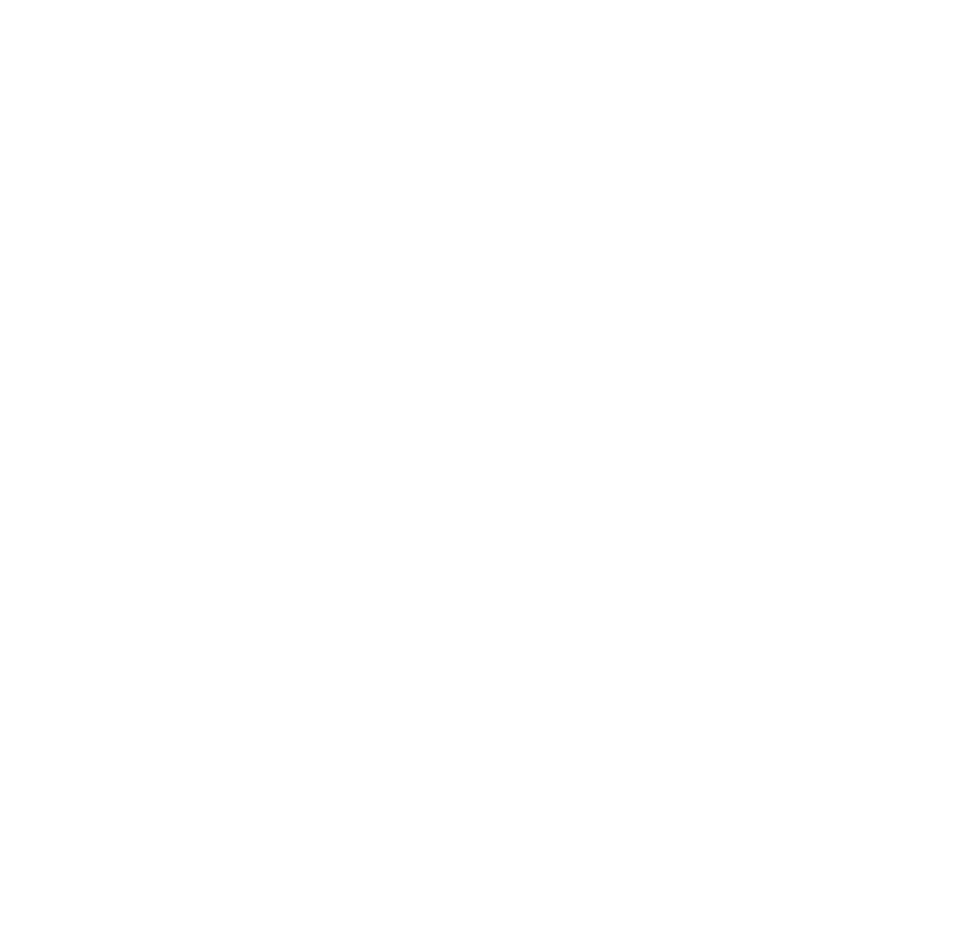
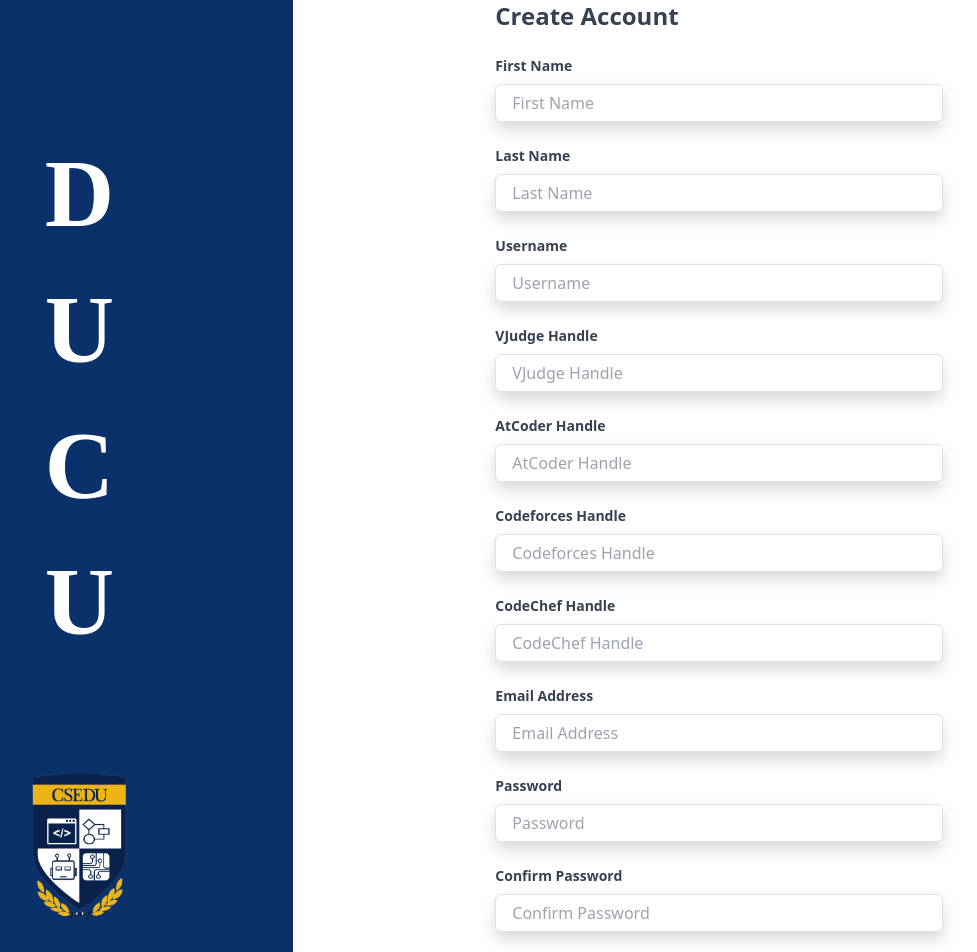
Before and after one commit to Kaizer-13/DU-CP-Frontend, a React (Vite) app in the folder DUCP-FrontEnd/: page /signup in a window 1280 px wide. Before the commit this address had no page. Shown: the top 952 px of the page, without its empty margins (134-1111 px from the left). Before the commit the page ends 800 px from the top, so only its background shows below. Built offline with nearby package versions, Linux system fonts and the light colour scheme; the HTML template or start-up script is replaced by a standard one.

Commit message:
added signup page

```diff
--- a/DUCP-FrontEnd/package.json
+++ b/DUCP-FrontEnd/package.json
@@ -27,6 +27,6 @@
     "eslint-plugin-react-refresh": "^0.4.6",
     "postcss": "^8.4.38",
     "tailwindcss": "^3.4.3",
-    "vite": "^5.2.0"
+    "vite": "^5.3.1"
   }
 }
--- a/DUCP-FrontEnd/src/App.jsx
+++ b/DUCP-FrontEnd/src/App.jsx
@@ -15,6 +15,8 @@
 import Dashboard from './Pages/Dashboard';
 import Leaderboard from './Pages/Leaderboard';
 import Contests from './Pages/Contests';
+import SignUp from './Pages/SignUp';
+// import Profile from './Pages/Profile';
 
 function App() {
   return (
@@ -47,6 +49,17 @@
         />
 
 
+        <Route
+        path="/signup"
+         element={<SignUp />}
+         />
+
+         {/* <Route
+          path="/profile"
+          element={<Profile />}
+          /> */}
+
+
       </Routes>
     </Router>
   </>
--- /dev/null
+++ b/DUCP-FrontEnd/src/Pages/SignUp.jsx
@@ -0,0 +1,116 @@
+import React from 'react';
+import { useNavigate } from 'react-router-dom';
+import logo from '../Resources/csedu.png';
+
+function SignUp() {
+  const navigate = useNavigate();
+
+  function handleSignUp() {
+    // Here you would typically handle the sign-up process
+    // If sign-up is successful, navigate to the appropriate page
+    navigate('/dashboard');
+  }
+
+  return (
+    <div className="min-h-screen flex">
+      {/* Dark blue section covering one-third of the screen */}
+      <div className="w-1/3 bg-dark-blue flex flex-col items-center justify-center text-white">
+        <div className="flex flex-col items-center mt-0 font-sedan">
+          {'DUCU'.split('').map((char, index) => (
+            <span key={index} className="text-8xl font-bold mb-10">{char}</span>
+          ))}
+          <img src={logo} alt="DUCU Logo" className="mt-20" style={{ width: '100px', height: '150px' }} />
+        </div>
+      </div>
+
+      {/* White section covering two-thirds of the screen */}
+      <div className="w-2/3 bg-white flex justify-center items-center">
+        <form className="w-full max-w-md">
+          <h2 className="text-2xl font-bold text-gray-700 mb-4">Create Account</h2>
+
+          <div className="mb-6">
+            <label className="block text-gray-700 text-sm font-bold mb-2" htmlFor="firstName">
+              First Name
+            </label>
+            <input className="shadow appearance-none border rounded w-full py-2 px-3 text-gray-700 leading-tight focus:outline-none focus:shadow-outline" id="firstName" type="text" placeholder="First Name" />
+          </div>
+
+          <div className="mb-6">
+            <label className="block text-gray-700 text-sm font-bold mb-2" htmlFor="lastName">
+              Last Name
+            </label>
+            <input className="shadow appearance-none border rounded w-full py-2 px-3 text-gray-700 leading-tight focus:outline-none focus:shadow-outline" id="lastName" type="text" placeholder="Last Name" />
+          </div>
+
+          <div className="mb-6">
+            <label className="block text-gray-700 text-sm font-bold mb-2" htmlFor="username">
+              Username
+            </label>
+            <input className="shadow appearance-none border rounded w-full py-2 px-3 text-gray-700 leading-tight focus:outline-none focus:shadow-outline" id="username" type="text" placeholder="Username" />
+          </div>
+
+          <div className="mb-6">
+            <label className="block text-gray-700 text-sm font-bold mb-2" htmlFor="vjudgeHandle">
+              VJudge Handle
+            </label>
+            <input className="shadow appearance-none border rounded w-full py-2 px-3 text-gray-700 leading-tight focus:outline-none focus:shadow-outline" id="vjudgeHandle" type="text" placeholder="VJudge Handle" />
+          </div>
+
+          <div className="mb-6">
+            <label className="block text-gray-700 text-sm font-bold mb-2" htmlFor="atcoderHandle">
+              AtCoder Handle
+            </label>
+            <input className="shadow appearance-none border rounded w-full py-2 px-3 text-gray-700 leading-tight focus:outline-none focus:shadow-outline" id="atcoderHandle" type="text" placeholder="AtCoder Handle" />
+          </div>
+
+          <div className="mb-6">
+            <label className="block text-gray-700 text-sm font-bold mb-2" htmlFor="codeforcesHandle">
+              Codeforces Handle
+            </label>
+            <input className="shadow appearance-none border rounded w-full py-2 px-3 text-gray-700 leading-tight focus:outline-none focus:shadow-outline" id="codeforcesHandle" type="text" placeholder="Codeforces Handle" />
+          </div>
+
+          <div className="mb-6">
+            <label className="block text-gray-700 text-sm font-bold mb-2" htmlFor="codechefHandle">
+              CodeChef Handle
+            </label>
+            <input className="shadow appearance-none border rounded w-full py-2 px-3 text-gray-700 leading-tight focus:outline-none focus:shadow-outline" id="codechefHandle" type="text" placeholder="CodeChef Handle" />
+          </div>
+
+          <div className="mb-6">
+            <label className="block text-gray-700 text-sm font-bold mb-2" htmlFor="email">
+              Email Address
+            </label>
+            <input className="shadow appearance-none border rounded w-full py-2 px-3 text-gray-700 leading-tight focus:outline-none focus:shadow-outline" id="email" type="email" placeholder="Email Address" />
+          </div>
+
+          <div className="mb-6">
+            <label className="block text-gray-700 text-sm font-bold mb-2" htmlFor="password">
+              Password
+            </label>
+            <input className="shadow appearance-none border rounded w-full py-2 px-3 text-gray-700 leading-tight focus:outline-none focus:shadow-outline" id="password" type="password" placeholder="Password" />
+          </div>
+
+          <div className="mb-6">
+            <label className="block text-gray-700 text-sm font-bold mb-2" htmlFor="confirmPassword">
+              Confirm Password
+            </label>
+            <input className="shadow appearance-none border rounded w-full py-2 px-3 text-gray-700 leading-tight focus:outline-none focus:shadow-outline" id="confirmPassword" type="password" placeholder="Confirm Password" />
+          </div>
+
+          <div className="flex items-center justify-center">
+            <button onClick={handleSignUp} className="bg-yellow hover:bg-dark-yellow text-black font-bold py-2 px-4 rounded focus:outline-none focus:shadow-outline" type="button">
+              Sign Up
+            </button>
+          </div>
+
+          <p className="text-center text-gray-500 text-m" style={{ marginTop: '30px' }}>
+            Already have an account? <a href="/#" className="text-dark-blue hover:text-black">Sign in</a>
+          </p>
+        </form>
+      </div>
+    </div>
+  );
+}
+
+export default SignUp;
--- a/DUCP-FrontEnd/src/Pages/signin.jsx
+++ b/DUCP-FrontEnd/src/Pages/signin.jsx
@@ -59,7 +59,7 @@
 
           </div>
           <p className="text-center text-gray-500 text-m" style={{marginTop:'30px'}}>
-            New to DUCU? <a href="#" className="text-dark-blue hover:text-black">Register here</a>
+            New to DUCU? <a href="/signup" className="text-dark-blue hover:text-black">Register here</a>
           </p>
         </form>
       </div>
```
Also changed, not shown: DUCP-FrontEnd/src/Pages/Profile.jsx (added), 1 other file (tests, documents, lock files or other folders).
